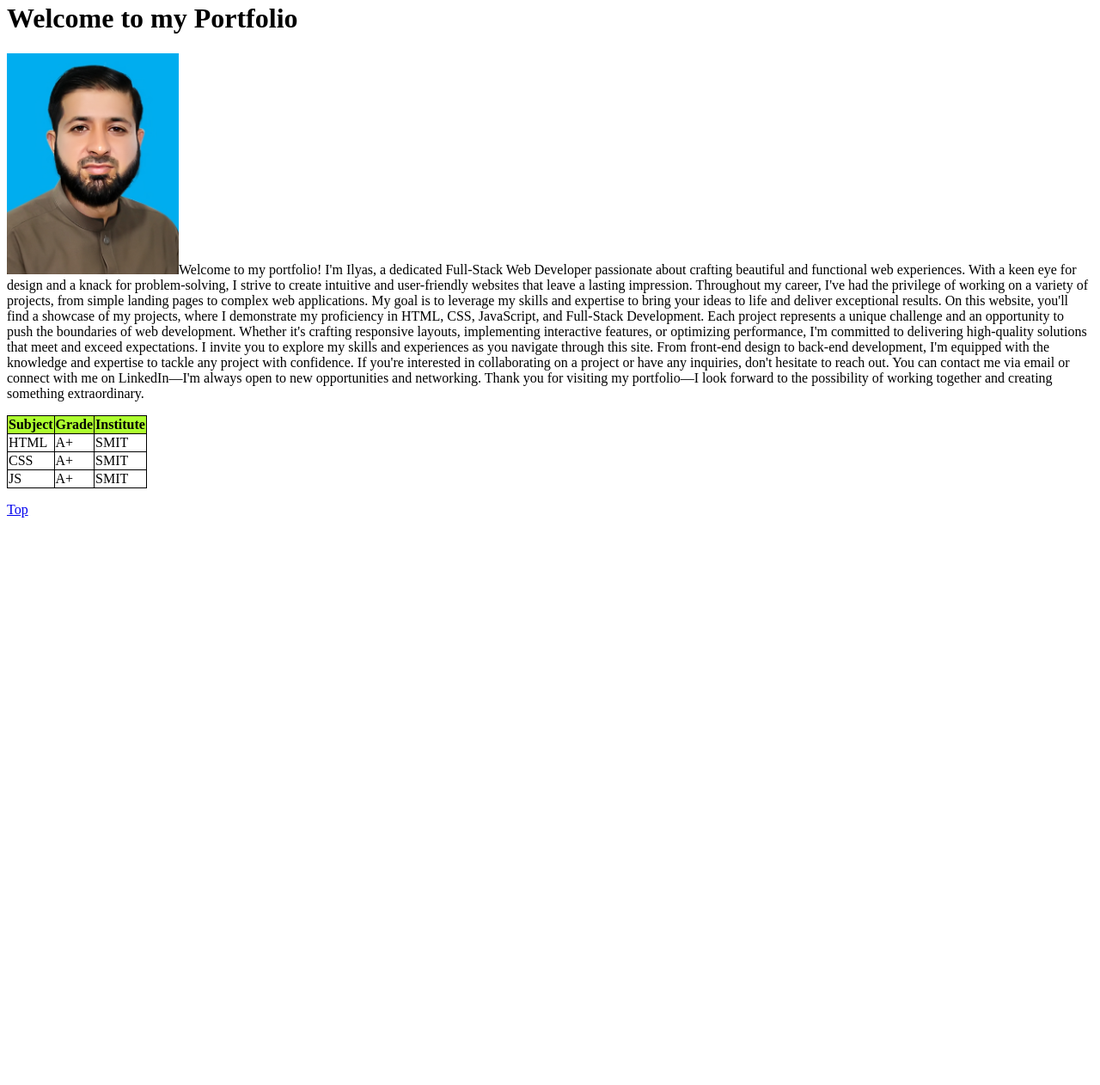
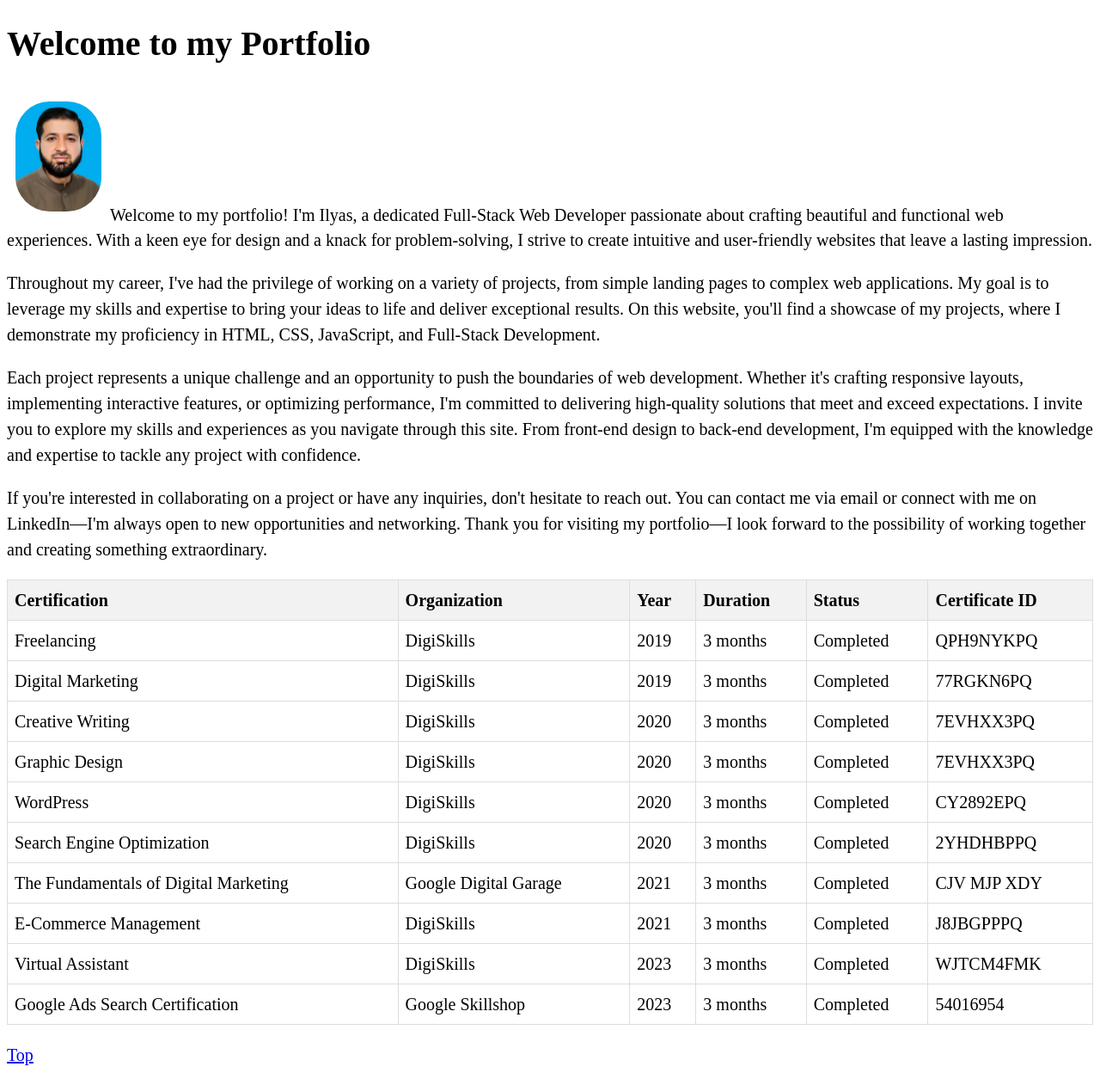
Before and after one commit to Muhammad-Ilyas-Khan/portfolio-ilyas, a plain HTML site: page home/index.html in a window 1280 px wide. Shown: the part 44-1306 px from the top of the page at 86% size. Before the commit the page ends 800 px from the top, so only its background shows below. Drawn offline with Linux system fonts and the light colour scheme.

Commit message:
portfolio updated

```diff
--- a/home/index.html
+++ b/home/index.html
@@ -1,16 +1,33 @@
 <!DOCTYPE html>
 <html lang="en">
   <head>
-    <meta charset="UTF-8">
-    <meta name="viewport" content="width=device-width, initial-scale=1.0">
+    <meta charset="UTF-8" />
+    <meta name="viewport" content="width=device-width, initial-scale=1.0" />
     <title>Home</title>
     <style>
-        table, th, td {
-            border: 1px solid black;
+      img {
+        border-radius: 50px;
+        padding: 10px;
+      }
+      body {
+        font-family: monserrat;
+        font-size: 20px;
+        line-height: 1.5;
+        margin-bottom: 20px;
+      }
+      table {
+        width: 100%;
         border-collapse: collapse;
+        margin-top: 20px;
+      }
+      th,
+      td {
+        border: 1px solid #ddd;
+        padding: 8px;
+        text-align: left;
       }
       th {
-            background-color: greenyellow;
+        background-color: #f2f2f2;
       }
     </style>
     <a href="/projects/projects.html">Projects</a>
@@ -18,40 +35,140 @@
     <a href="/contact/contact.html">Contact</a>
   </head>
   <body>
-
     <h1 id="top">Welcome to my Portfolio</h1>
-    <p><img src="/images/IMG_59860.jpg" alt="Elyas K." title="Elyas" width="200">Welcome to my portfolio! I'm Ilyas, a dedicated Full-Stack Web Developer passionate about crafting beautiful and functional web experiences. With a keen eye for design and a knack for problem-solving, I strive to create intuitive and user-friendly websites that leave a lasting impression. Throughout my career, I've had the privilege of working on a variety of projects, from simple landing pages to complex web applications. My goal is to leverage my skills and expertise to bring your ideas to life and deliver exceptional results.
-
-    On this website, you'll find a showcase of my projects, where I demonstrate my proficiency in HTML, CSS, JavaScript, and Full-Stack Development. Each project represents a unique challenge and an opportunity to push the boundaries of web development. Whether it's crafting responsive layouts, implementing interactive features, or optimizing performance, I'm committed to delivering high-quality solutions that meet and exceed expectations.
-
-    I invite you to explore my skills and experiences as you navigate through this site. From front-end design to back-end development, I'm equipped with the knowledge and expertise to tackle any project with confidence. If you're interested in collaborating on a project or have any inquiries, don't hesitate to reach out. You can contact me via email or connect with me on LinkedIn—I'm always open to new opportunities and networking.
-
-    Thank you for visiting my portfolio—I look forward to the possibility of working together and creating something extraordinary.</p>
+    <p>
+      <img
+        src="/images/IMG_59860.jpg"
+        alt="This is Elyas's photo."
+        title="Elyas"
+        width="100"
+      />Welcome to my portfolio! I'm Ilyas, a dedicated Full-Stack Web Developer
+      passionate about crafting beautiful and functional web experiences. With a
+      keen eye for design and a knack for problem-solving, I strive to create
+      intuitive and user-friendly websites that leave a lasting impression.
+    </p>
+    <p>
+      Throughout my career, I've had the privilege of working on a variety of
+      projects, from simple landing pages to complex web applications. My goal
+      is to leverage my skills and expertise to bring your ideas to life and
+      deliver exceptional results. On this website, you'll find a showcase of my
+      projects, where I demonstrate my proficiency in HTML, CSS, JavaScript, and
+      Full-Stack Development.
+    </p>
+    <p>
+      Each project represents a unique challenge and an opportunity to push the
+      boundaries of web development. Whether it's crafting responsive layouts,
+      implementing interactive features, or optimizing performance, I'm
+      committed to delivering high-quality solutions that meet and exceed
+      expectations. I invite you to explore my skills and experiences as you
+      navigate through this site. From front-end design to back-end development,
+      I'm equipped with the knowledge and expertise to tackle any project with
+      confidence.
+    </p>
+    <p>
+      If you're interested in collaborating on a project or have any inquiries,
+      don't hesitate to reach out. You can contact me via email or connect with
+      me on LinkedIn—I'm always open to new opportunities and networking. Thank
+      you for visiting my portfolio—I look forward to the possibility of working
+      together and creating something extraordinary.
+    </p>
 
     <table>
+      <thead>
         <tr>
-            <th>Subject</th>
-            <th>Grade</th>
-            <th>Institute</th>
+          <th>Certification</th>
+          <th>Organization</th>
+          <th>Year</th>
+          <th>Duration</th>
+          <th>Status</th>
+          <th>Certificate ID</th>
+        </tr>
+      </thead>
+      <tbody>
+        <tr>
+          <td>Freelancing</td>
+          <td>DigiSkills</td>
+          <td>2019</td>
+          <td>3 months</td>
+          <td>Completed</td>
+          <td>QPH9NYKPQ</td>
         </tr>
         <tr>
-            <td>HTML</td>
-            <td>A+</td>
-            <td>SMIT</td>
+          <td>Digital Marketing</td>
+          <td>DigiSkills</td>
+          <td>2019</td>
+          <td>3 months</td>
+          <td>Completed</td>
+          <td>77RGKN6PQ</td>
         </tr>
         <tr>
-            <td>CSS</td>
-            <td>A+</td>
-            <td>SMIT</td>
+          <td>Creative Writing</td>
+          <td>DigiSkills</td>
+          <td>2020</td>
+          <td>3 months</td>
+          <td>Completed</td>
+          <td>7EVHXX3PQ</td>
         </tr>
         <tr>
-            <td>JS</td>
-            <td>A+</td>
-            <td>SMIT</td>
+          <td>Graphic Design</td>
+          <td>DigiSkills</td>
+          <td>2020</td>
+          <td>3 months</td>
+          <td>Completed</td>
+          <td>7EVHXX3PQ</td>
         </tr>
+        <tr>
+          <td>WordPress</td>
+          <td>DigiSkills</td>
+          <td>2020</td>
+          <td>3 months</td>
+          <td>Completed</td>
+          <td>CY2892EPQ</td>
+        </tr>
+
+        <tr>
+          <td>Search Engine Optimization</td>
+          <td>DigiSkills</td>
+          <td>2020</td>
+          <td>3 months</td>
+          <td>Completed</td>
+          <td>2YHDHBPPQ</td>
+        </tr>
+        <tr>
+          <td>The Fundamentals of Digital Marketing</td>
+          <td>Google Digital Garage</td>
+          <td>2021</td>
+          <td>3 months</td>
+          <td>Completed</td>
+          <td>CJV MJP XDY</td>
+        </tr>
+        <tr>
+          <td>E-Commerce Management</td>
+          <td>DigiSkills</td>
+          <td>2021</td>
+          <td>3 months</td>
+          <td>Completed</td>
+          <td>J8JBGPPPQ</td>
+        </tr>
+        <tr>
+          <td>Virtual Assistant</td>
+          <td>DigiSkills</td>
+          <td>2023</td>
+          <td>3 months</td>
+          <td>Completed</td>
+          <td>WJTCM4FMK</td>
+        </tr>
+        <tr>
+          <td>Google Ads Search Certification</td>
+          <td>Google Skillshop</td>
+          <td>2023</td>
+          <td>3 months</td>
+          <td>Completed</td>
+          <td>54016954</td>
+        </tr>
+      </tbody>
     </table>
 
     <p><a href="#top">Top</a></p>
-
   </body>
 </html>
```
Also changed, not shown: contact/contact.html (+19 -10 lines). Lines whose indentation alone changed are shown as unchanged.
